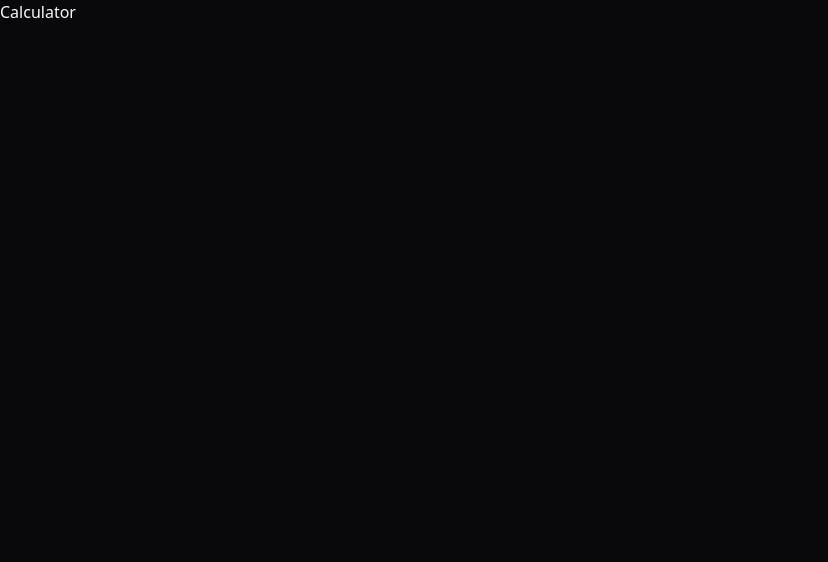
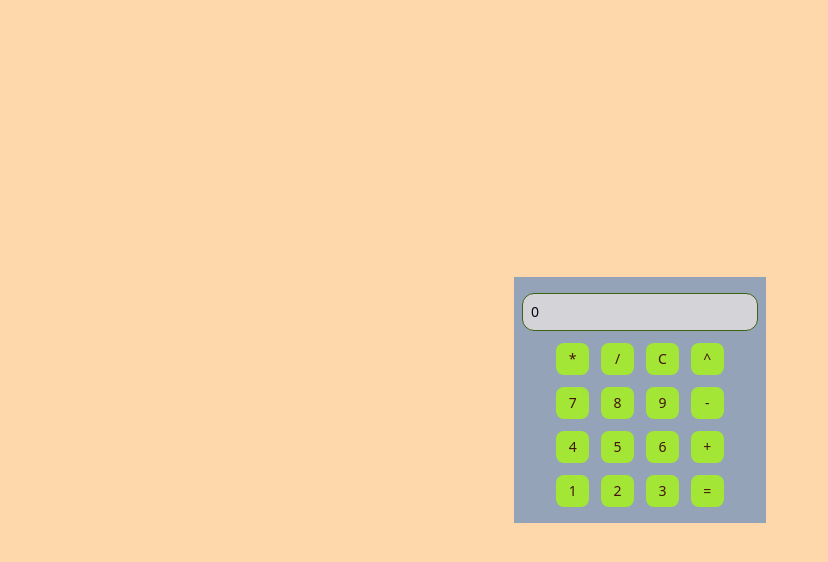
Before and after one commit to RCAS2021/DIO-Calculadora-React, a React (Vite) app in the folder dio-calculadora-react/: page / in a window 1280 px wide. Shown: the top 562 px of the page, without its empty margins (0-828 px from the left). Built offline with nearby package versions, Linux system fonts and the light colour scheme.

Commit message:
Adding calculator buttons + input + handle functions + state

```diff
--- a/dio-calculadora-react/src/pages/calculator.tsx
+++ b/dio-calculadora-react/src/pages/calculator.tsx
@@ -1,3 +1,46 @@
+import { useState } from "react";
+import { Button } from "../components/button";
+import { Input } from "../components/input";
+
 export function Calculator() {
-  return <h1>Calculator</h1>;
+  const [currentNumber, setCurrentNumber] = useState("0");
+
+  const handleAddNumberText = (number: string) => {
+    setCurrentNumber((prev) => (prev === "0" ? number : prev + number));
+  };
+
+  const handleOnClear = () => {
+    setCurrentNumber("0");
+  };
+
+  const handleCalculate = () => {
+    const result = eval(currentNumber.replace("^", "**"));
+    setCurrentNumber(result.toString());
+  };
+
+  return (
+    <div className="h-screen mx-auto bg-orange-200 flex items-center justify-center flex-col px-3 gap-6 py-6">
+      <div className="bg-slate-400 items-center flex flex-col gap-3 py-4 px-2">
+        <Input currentNumber={currentNumber}></Input>
+        <div className="grid grid-rows-4 grid-cols-4 gap-3">
+          <Button onClick={handleAddNumberText} label="*" />
+          <Button onClick={handleAddNumberText} label="/" />
+          <Button onClick={handleOnClear} label="C" />
+          <Button onClick={handleAddNumberText} label="^" />
+          <Button onClick={handleAddNumberText} label="7" />
+          <Button onClick={handleAddNumberText} label="8" />
+          <Button onClick={handleAddNumberText} label="9" />
+          <Button onClick={handleAddNumberText} label="-" />
+          <Button onClick={handleAddNumberText} label="4" />
+          <Button onClick={handleAddNumberText} label="5" />
+          <Button onClick={handleAddNumberText} label="6" />
+          <Button onClick={handleAddNumberText} label="+" />
+          <Button onClick={handleAddNumberText} label="1" />
+          <Button onClick={handleAddNumberText} label="2" />
+          <Button onClick={handleAddNumberText} label="3" />
+          <Button onClick={handleCalculate} label="=" />
+        </div>
+      </div>
+    </div>
+  );
 }
```
